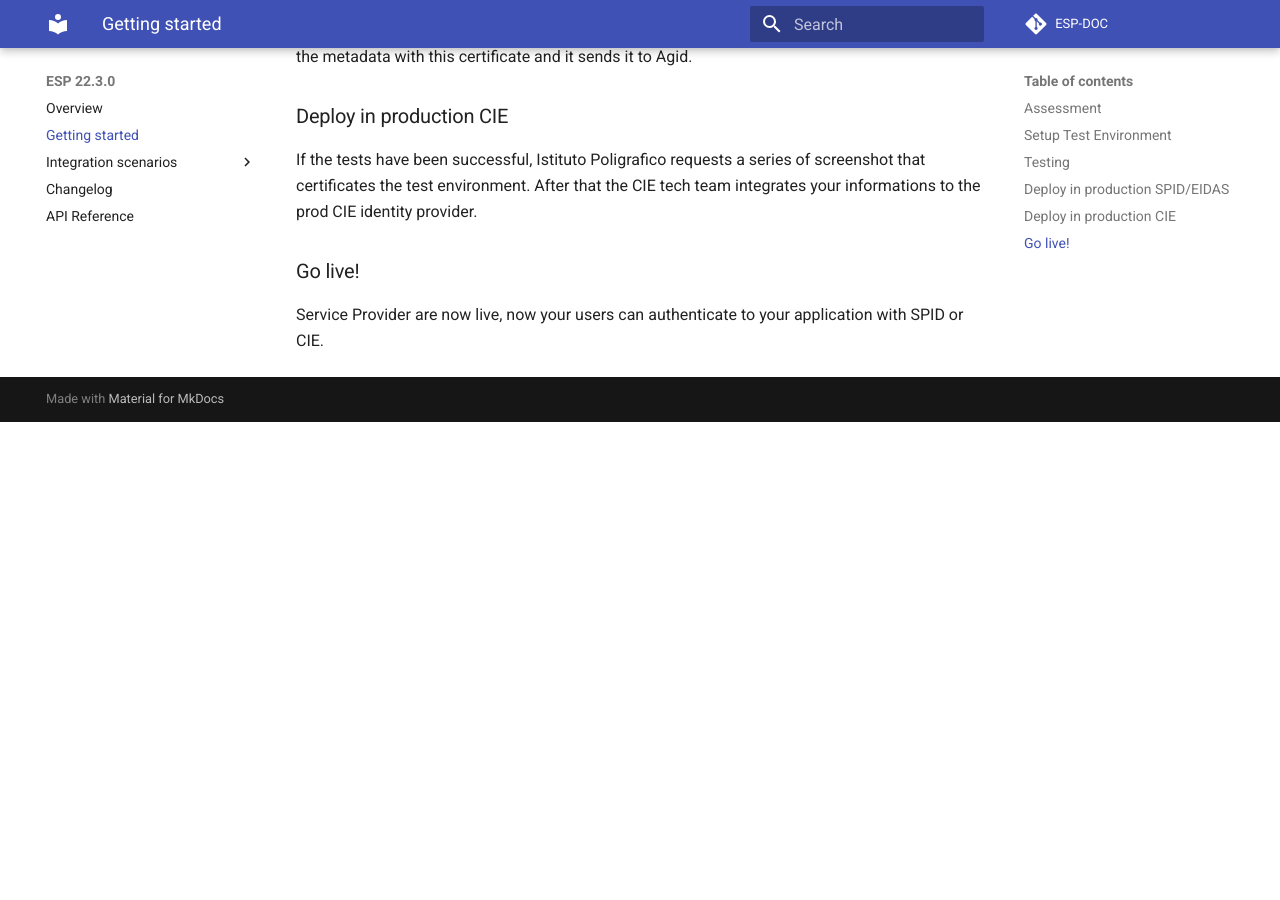
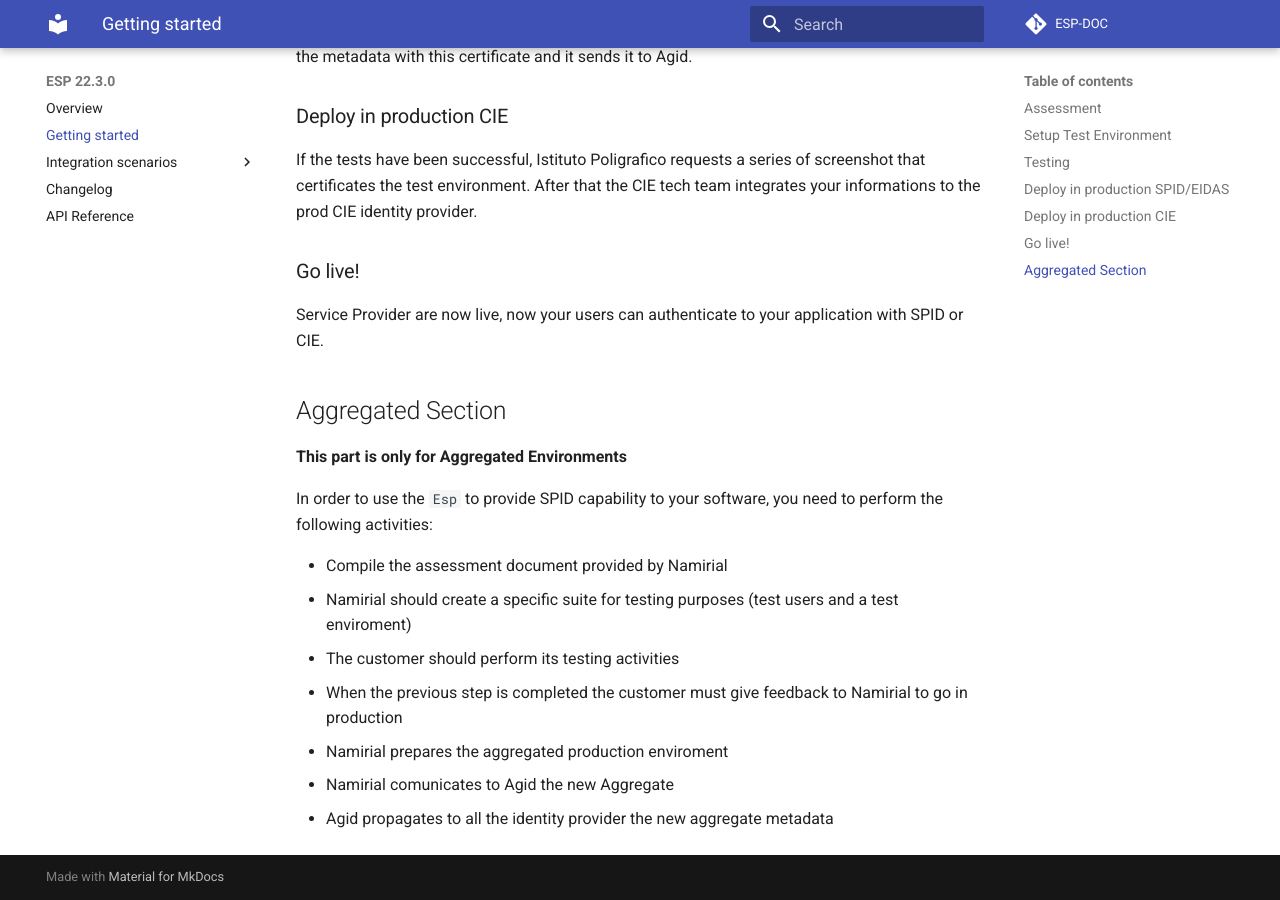
Before and after one commit to namirialgroup/esp-docs, an MkDocs documentation site: the page built from docs/configuration.md, in a window 1280 px wide and 900 px high, scrolled down 1454 px. Built offline with MkDocs 1.6.1 and Material for MkDocs 9.7.7, drawn with Linux system fonts in a browser that asks for light colours; comment, search, counter and statistics services are not loaded; before the commit the page ends 1876 px from its top, so only the background shows below that.

Commit message:
Added agg.ted doc

```diff
--- a/docs/configuration.md
+++ b/docs/configuration.md
@@ -39,3 +39,19 @@ After that the CIE tech team integrates your informations to the prod CIE identi
 
 ### Go live!
 Service Provider are now live, now your users can authenticate to your application with SPID or CIE.
+
+
+## Aggregated Section
+
+**This part is only for Aggregated Environments**
+
+In order to use the `Esp` to provide SPID capability to your software,
+ you need to perform the following activities:
+
+- Compile the assessment document provided by Namirial
+- Namirial should create a specific suite for testing purposes (test users and a test enviroment)
+- The customer should perform its testing activities
+- When the previous step is completed the customer must give feedback to Namirial to go in production
+- Namirial prepares the aggregated production enviroment
+- Namirial comunicates to Agid the new Aggregate
+- Agid propagates to all the identity provider the new aggregate metadata
```
